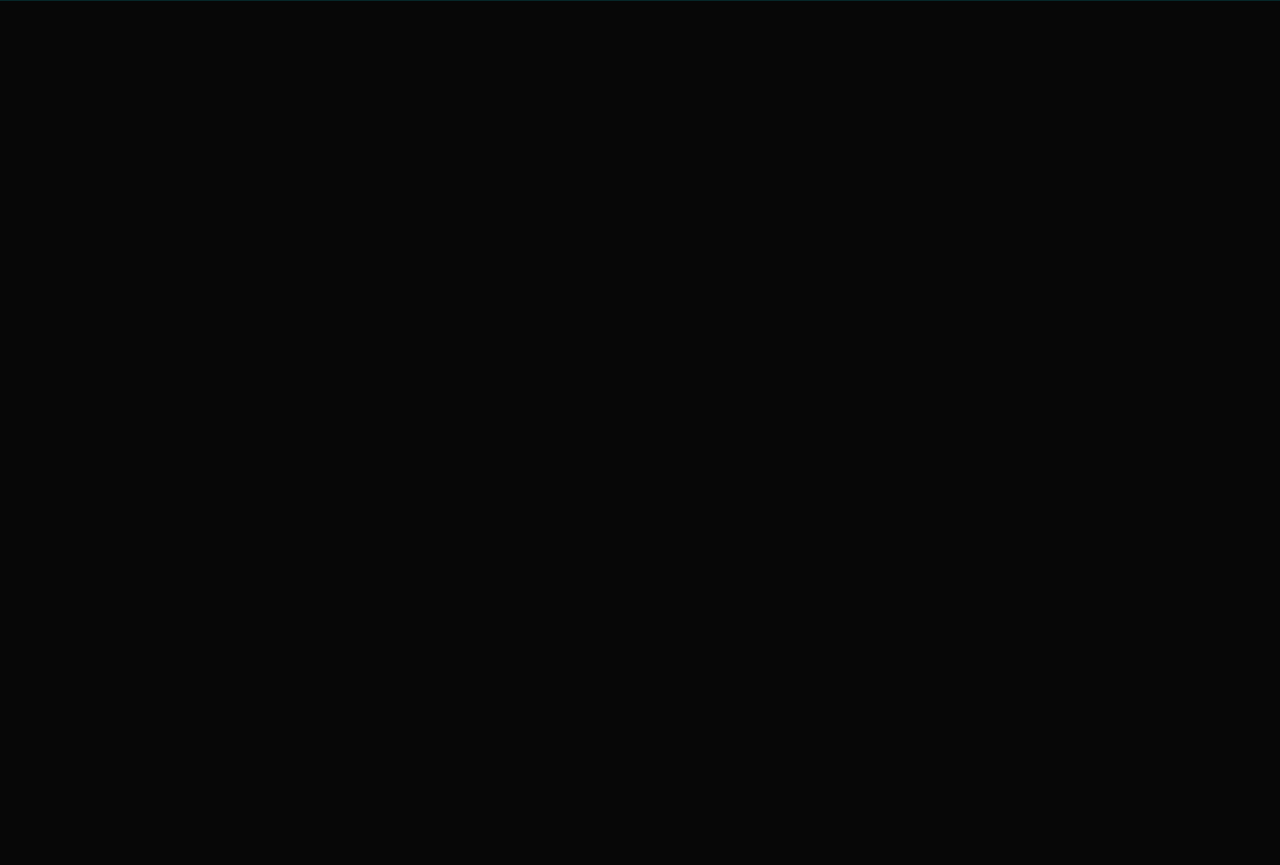
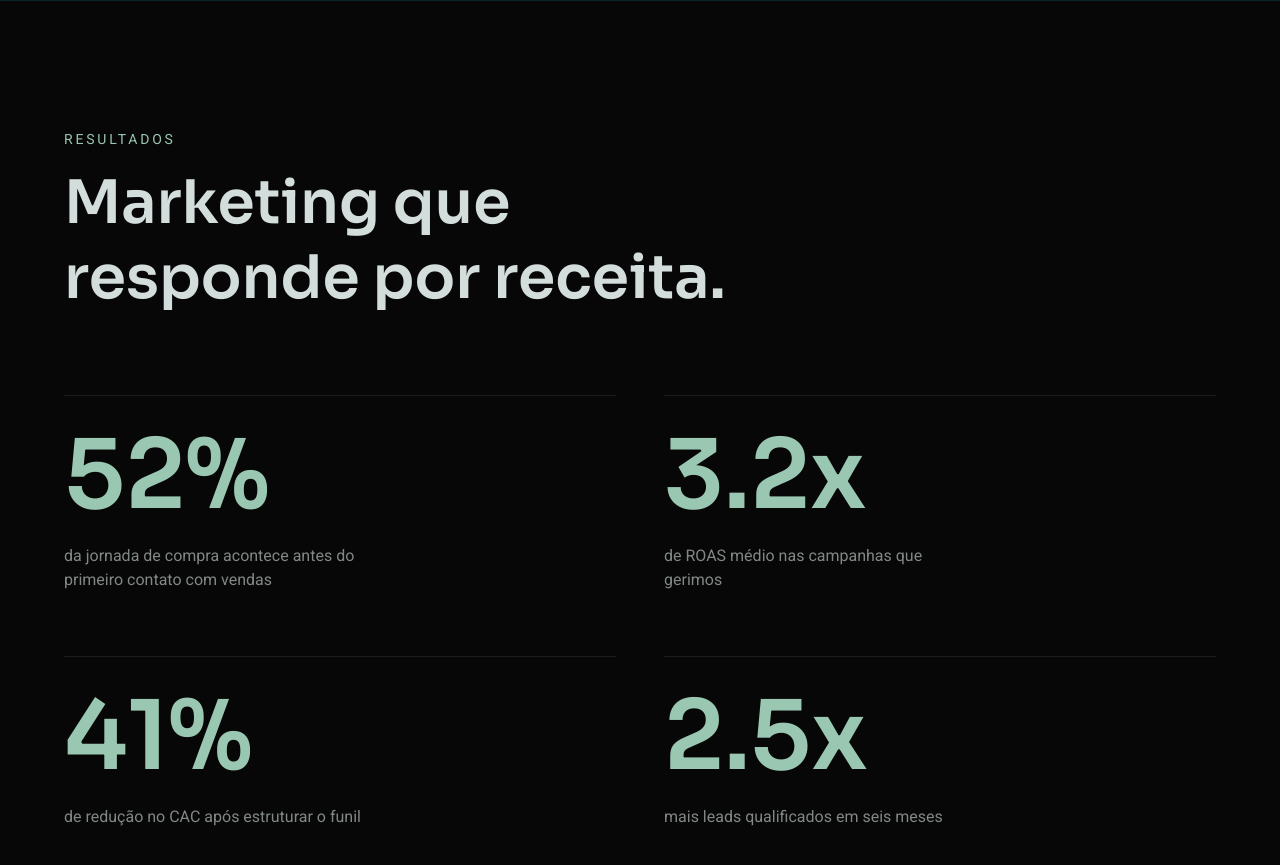
Before and after one commit to Ferramentas2026Taktico/dominyum-institucional, a Next.js app: page / in a window 1280 px wide. Shown: the part 3520-4385 px from the top of the page. Before the commit the page ends 3521 px from the top, so only its background shows below. Built offline with nearby package versions, Linux system fonts and the light colour scheme.

Commit message:
feat: seção de resultados com contadores animados

```diff
--- a/src/app/page.tsx
+++ b/src/app/page.tsx
@@ -2,6 +2,7 @@ import Hero from "@/components/sections/Hero";
 import Sistema from "@/components/sections/Sistema";
 import Servicos from "@/components/sections/Servicos";
 import Metodo from "@/components/sections/Metodo";
+import Resultados from "@/components/sections/Resultados";
 
 export default function Home() {
   return (
@@ -10,6 +11,7 @@ export default function Home() {
       <Sistema />
       <Servicos />
       <Metodo />
+      <Resultados />
     </main>
   );
 }
--- /dev/null
+++ b/src/components/sections/Resultados.tsx
@@ -0,0 +1,99 @@
+"use client";
+
+import { useRef } from "react";
+import { gsap, useGSAP } from "@/lib/gsap";
+
+const stats = [
+  {
+    target: 52,
+    decimals: 0,
+    suffix: "%",
+    label: "da jornada de compra acontece antes do primeiro contato com vendas",
+  },
+  {
+    target: 3.2,
+    decimals: 1,
+    suffix: "x",
+    label: "de ROAS médio nas campanhas que gerimos",
+  },
+  {
+    target: 41,
+    decimals: 0,
+    suffix: "%",
+    label: "de redução no CAC após estruturar o funil",
+  },
+  {
+    target: 2.5,
+    decimals: 1,
+    suffix: "x",
+    label: "mais leads qualificados em seis meses",
+  },
+];
+
+const format = (val: number, decimals: number, suffix: string) =>
+  val.toFixed(decimals) + suffix;
+
+export default function Resultados() {
+  const container = useRef<HTMLElement>(null);
+
+  useGSAP(
+    () => {
+      const mm = gsap.matchMedia();
+
+      mm.add("(prefers-reduced-motion: no-preference)", () => {
+        gsap.utils.toArray<HTMLElement>(".stat-num").forEach((el) => {
+          const target = Number(el.dataset.target);
+          const decimals = Number(el.dataset.decimals) || 0;
+          const suffix = el.dataset.suffix || "";
+          const obj = { val: 0 };
+
+          gsap.to(obj, {
+            val: target,
+            duration: 2,
+            ease: "power2.out",
+            scrollTrigger: { trigger: el, start: "top 85%" },
+            onUpdate: () => {
+              el.textContent = format(obj.val, decimals, suffix);
+            },
+          });
+        });
+      });
+    },
+    { scope: container }
+  );
+
+  return (
+    <section
+      ref={container}
+      id="resultados"
+      className="relative bg-carbon px-6 py-32 md:px-12"
+    >
+      <div className="mx-auto max-w-6xl">
+        <p className="mb-4 font-sans text-sm uppercase tracking-[0.2em] text-sage">
+          Resultados
+        </p>
+        <h2 className="max-w-2xl font-display text-4xl font-semibold leading-tight text-limestone md:text-6xl">
+          Marketing que responde por receita.
+        </h2>
+
+        <div className="mt-20 grid gap-x-12 gap-y-16 sm:grid-cols-2">
+          {stats.map((s, i) => (
+            <div key={i} className="border-t border-limestone/10 pt-8">
+              <span
+                className="stat-num block font-display text-7xl font-semibold leading-none text-sage md:text-8xl"
+                data-target={s.target}
+                data-decimals={s.decimals}
+                data-suffix={s.suffix}
+              >
+                {format(s.target, s.decimals, s.suffix)}
+              </span>
+              <p className="mt-5 max-w-xs font-sans text-limestone/60">
+                {s.label}
+              </p>
+            </div>
+          ))}
+        </div>
+      </div>
+    </section>
+  );
+}
```
